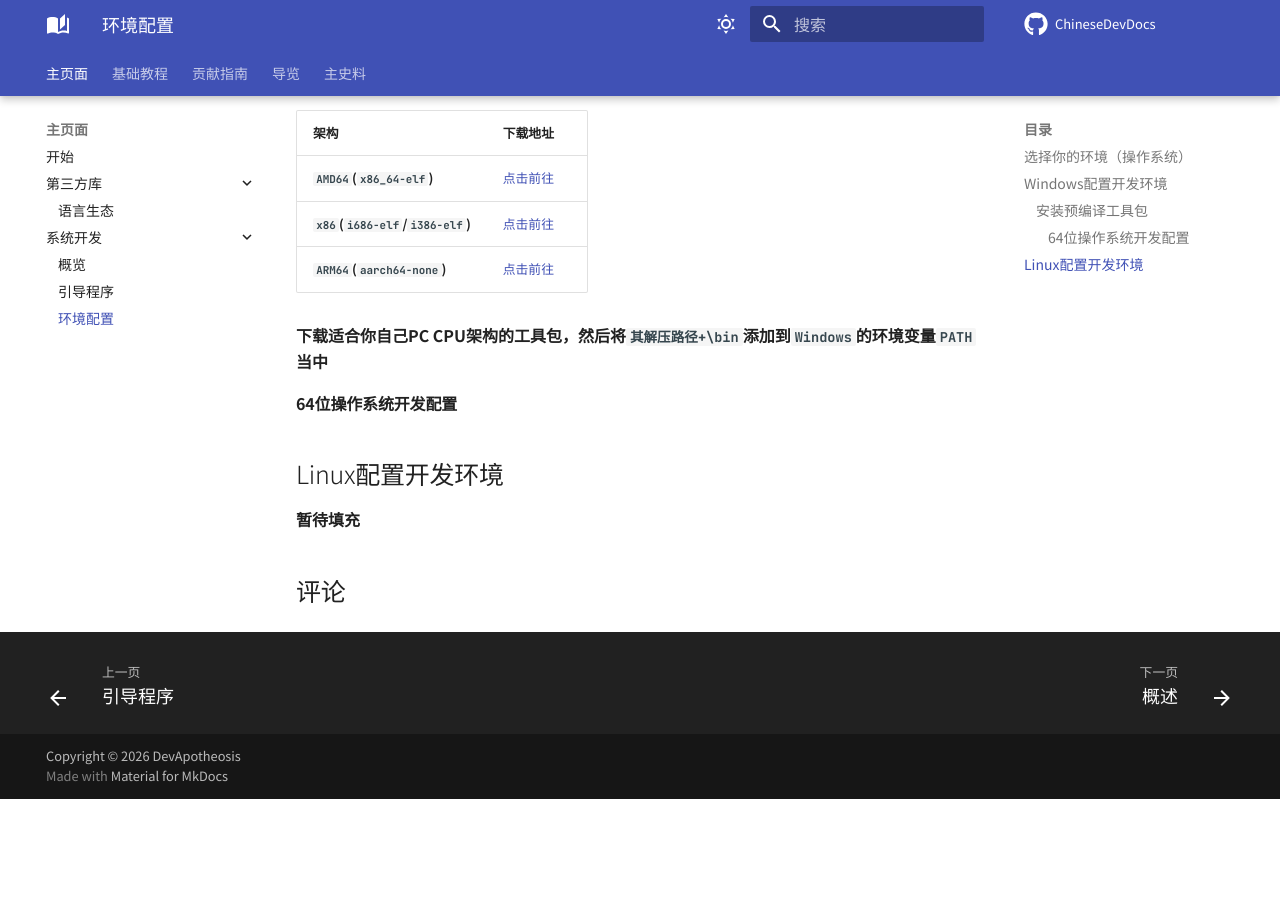
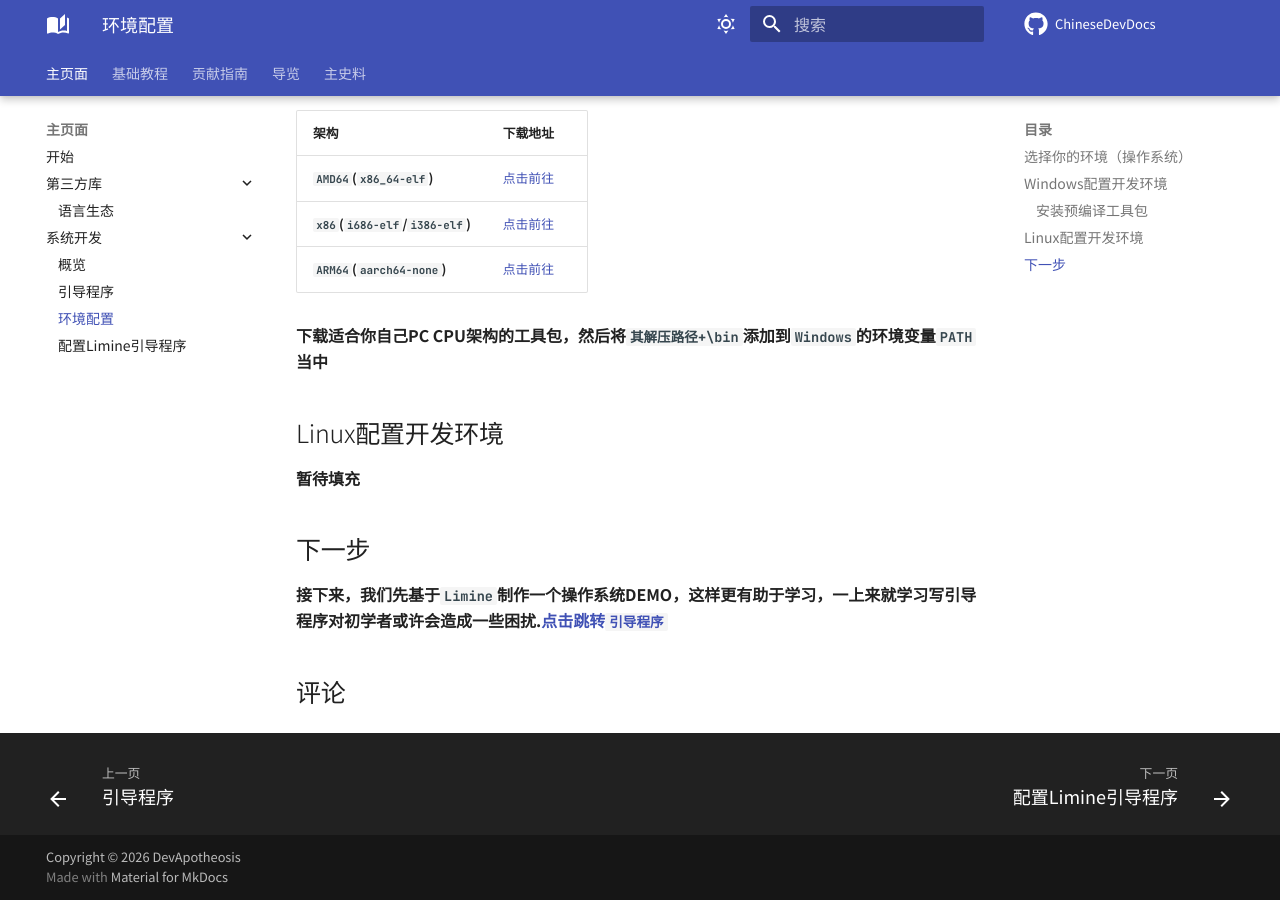
Before and after one commit to DevApotheosis/ChineseDevDocs, an MkDocs documentation site: the page built from docs/os_dev/dev_os.md, in a window 1280 px wide and 900 px high, scrolled down 1755 px. Built offline with MkDocs 1.6.1 and Material for MkDocs 9.7.7, drawn with Linux system fonts in a browser that asks for light colours; comment, search, counter and statistics services are not loaded; before the commit the page ends 2554 px from its top, so only the background shows below that.

Commit message:
添加内容

```diff
--- a/docs/os_dev/dev_os.md
+++ b/docs/os_dev/dev_os.md
@@ -54,14 +54,14 @@ echo %PROCESSOR_ARCHITECTURE%
 
 | **架构** | **下载地址** |
 | --- | --- |
-| **`AMD64`(`x86_64-elf`)** | [点击前往](#) |
-| **`x86`(`i686-elf`/`i386-elf`)** | [点击前往](#) |
-| **`ARM64`(`aarch64-none`)** | [点击前往](#) |
+| **`AMD64`(`x86_64-elf`)** | [点击前往](https://github.com/lordmilko/i686-elf-tools/releases) |
+| **`x86`(`i686-elf`/`i386-elf`)** | [点击前往](https://github.com/lordmilko/i686-elf-tools/releases) |
+| **`ARM64`(`aarch64-none`)** | [点击前往](https://developer.arm.com/downloads/-/arm-gnu-toolchain-downloads) |
 
 **下载适合你自己PC CPU架构的工具包，然后将`其解压路径+\bin`添加到`Windows`的环境变量`PATH`当中**
 
-#### 64位操作系统开发配置
-
-
 ## Linux配置开发环境
 **暂待填充**
+
+## 下一步
+**接下来，我们先基于`Limine`制作一个操作系统DEMO，这样更有助于学习，一上来就学习写引导程序对初学者或许会造成一些困扰.[点击跳转`引导程序`](boot/cfg_limine.md)**
--- a/mkdocs.yml
+++ b/mkdocs.yml
@@ -92,6 +92,7 @@ nav:
       - 概览: os_dev/main.md
       - 引导程序: os_dev/boot/bootloader.md
       - 环境配置: os_dev/dev_os.md
+      - 配置Limine引导程序: os_dev/boot/cfg_limine.md
   - 基础教程:
     - 概述: basic/main.md
     - 通用基础: basic/Universal/main.md
```
Also changed, not shown: docs/libs/python3/mkdocs.md (added, +29 -0 lines), docs/os_dev/boot/cfg_limine.md (added, +40 -0 lines).
